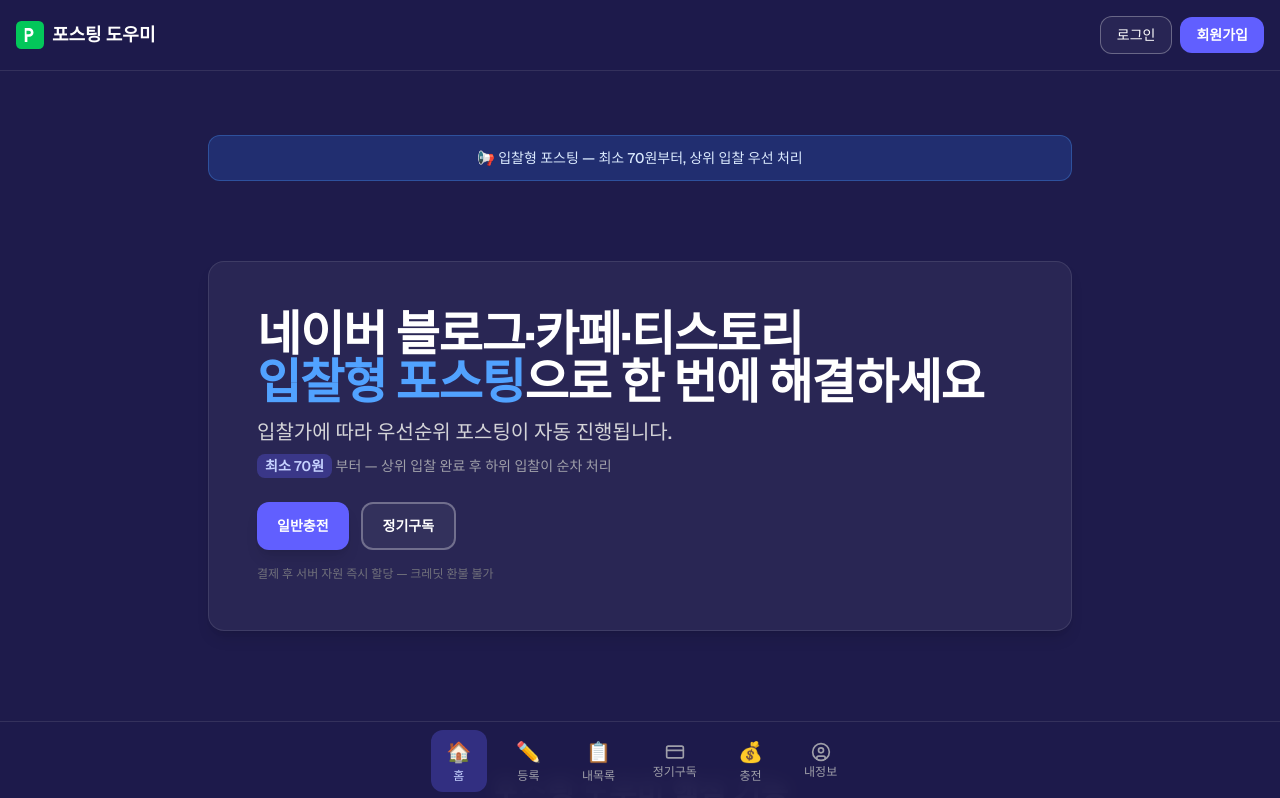
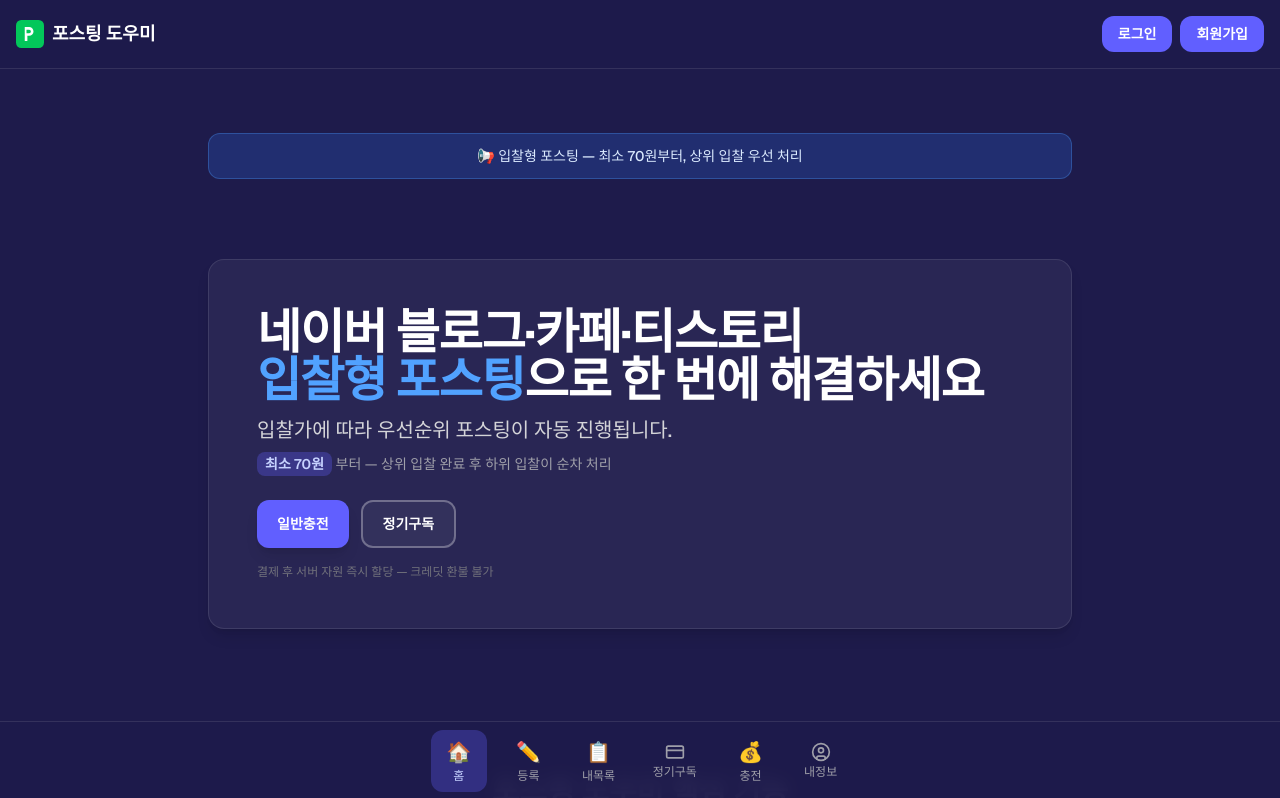
Before and after one commit to chochoonwon-cupang/posting-sass, a Next.js app: page /dashboard in a window 1280 px wide. Shown: the top 798 px of the page. Built offline with nearby package versions, Linux system fonts and the light colour scheme; no server answers.

Commit message:
Move dashboard summary to settings, rename settings to my info, redesign dashboard intro

```diff
--- a/app/dashboard/page.tsx
+++ b/app/dashboard/page.tsx
@@ -24,7 +24,7 @@
       <Link
         href="/login"
         prefetch={false}
-        className="rounded-xl border border-white/30 bg-white/5 px-4 py-2 text-sm font-medium text-white transition-colors hover:bg-white/10"
+        className="rounded-xl bg-indigo-500 px-4 py-2 text-sm font-semibold text-white transition-colors hover:bg-indigo-600"
       >
         로그인
       </Link>
```
